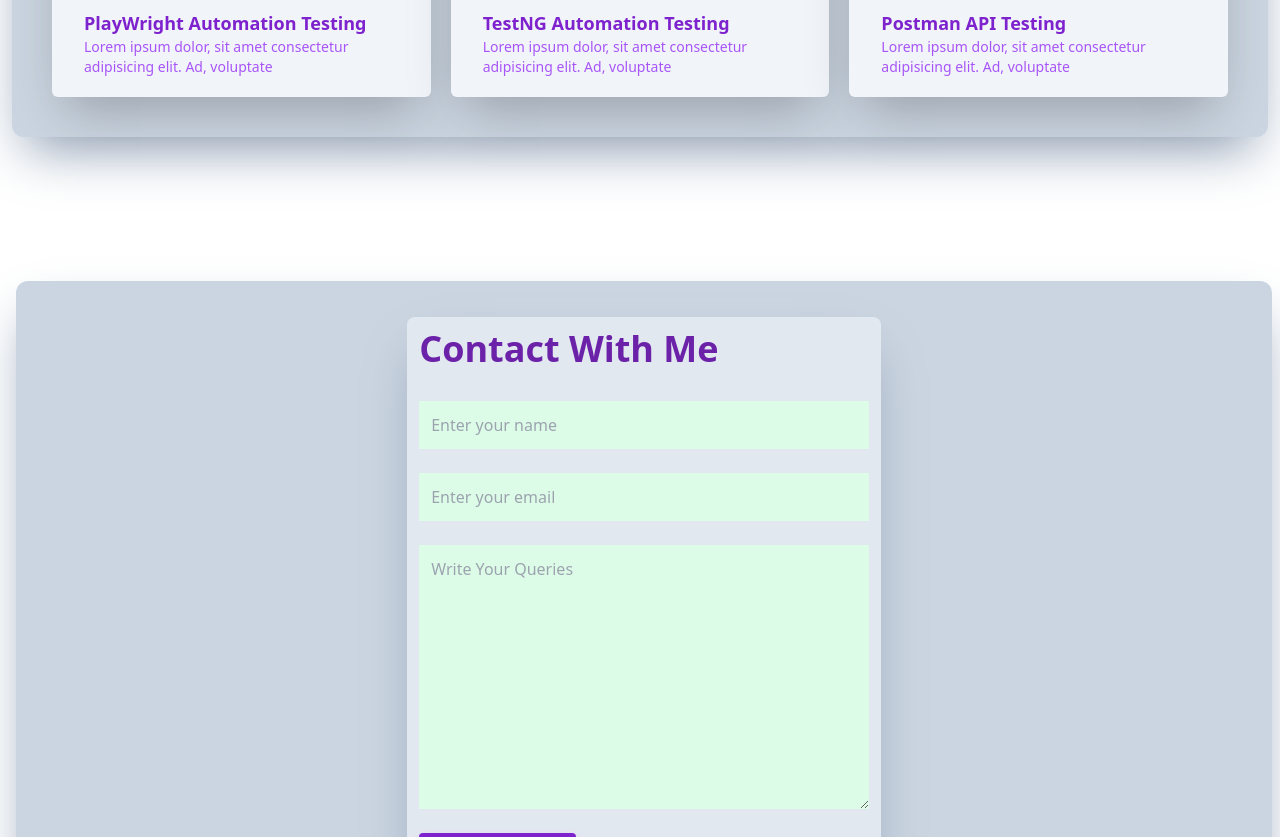
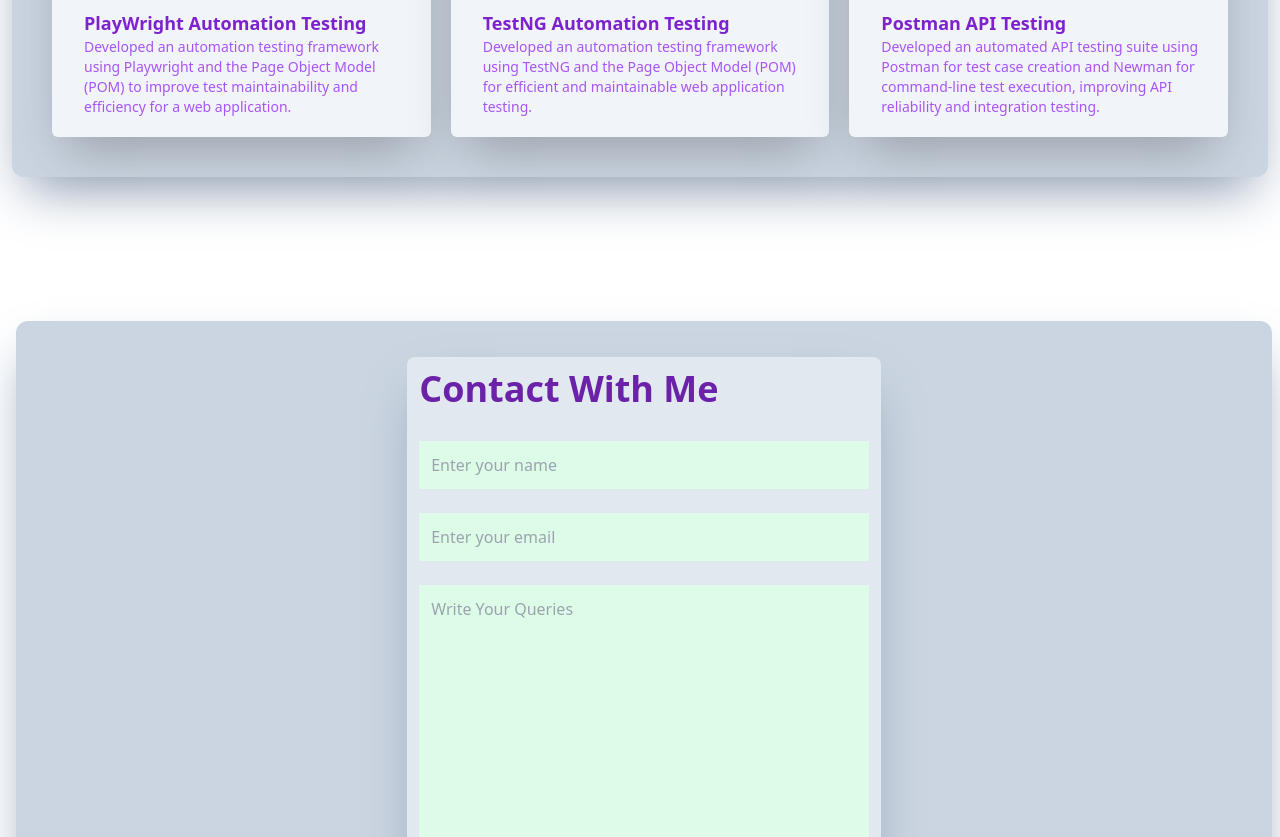
Before and after one commit to akashdas95/portfolio_site, a website: page index.html in a window 1280 px wide. Shown: the part 2584-3421 px from the top of the page. Drawn offline with nearby package versions, Linux system fonts and the light colour scheme.

Commit message:
Projects description added

```diff
--- a/index.html
+++ b/index.html
@@ -161,8 +161,9 @@
                         <a href="https://github.com/akashdas95/playwright_automation-dailyfinance.roadtocareer.net" target='_blank'><img src="./src/allure_report_playwright.JPG" alt="" class="w-full "></a>
                     </div>
                     <h1 class="pt-3 pl-3 text-purple-700 text-lg font-bold">PlayWright Automation Testing</h1>
-                    <p class="pl-3 text-purple-500 text-sm">Lorem ipsum dolor, sit amet consectetur adipisicing elit.
-                        Ad, voluptate</p>
+                    <p class="pl-3 text-purple-500 text-sm">Developed an automation testing framework using Playwright and the Page Object Model (POM) to improve
+test maintainability and efficiency for a web application.
+</p>
                 </div>
                 <div
                     class="flex flex-col w-full p-5 bg-slate-100 rounded-md hover:cursor-pointer hover:scale-95 transition-all hover:shadow-purple-600 shadow-2xl">
@@ -170,8 +171,9 @@
                         <a href="https://github.com/akashdas95/TestNG_automation" target='_blank'><img src="./src/TestNG report.JPG" alt="" class="w-full "></a>
                     </div>
                     <h1 class="pt-3 pl-3 text-purple-700 text-lg font-bold">TestNG Automation Testing</h1>
-                    <p class="pl-3 text-purple-500 text-sm">Lorem ipsum dolor, sit amet consectetur adipisicing elit.
-                        Ad, voluptate</p>
+                    <p class="pl-3 text-purple-500 text-sm">Developed an automation testing framework using TestNG and the Page Object Model (POM) for efficient and
+maintainable web application testing.
+</p>
                 </div>
                 <div
                     class="flex flex-col w-full p-5 bg-slate-100 rounded-md hover:cursor-pointer hover:scale-95 transition-all hover:shadow-purple-600 shadow-2xl">
@@ -179,8 +181,8 @@
                         <a href="https://github.com/akashdas95/postman_API_test" target='_blank'><img src="./src/newman Report.JPG" alt="" class="w-full "></a>
                     </div>
                     <h1 class="pt-3 pl-3 text-purple-700 text-lg font-bold">Postman API Testing</h1>
-                    <p class="pl-3 text-purple-500 text-sm">Lorem ipsum dolor, sit amet consectetur adipisicing elit.
-                        Ad, voluptate</p>
+                    <p class="pl-3 text-purple-500 text-sm">Developed an automated API testing suite using Postman for test case creation and Newman for command-line
+test execution, improving API reliability and integration testing.</p>
                 </div>
             </div>
         </div>
```
